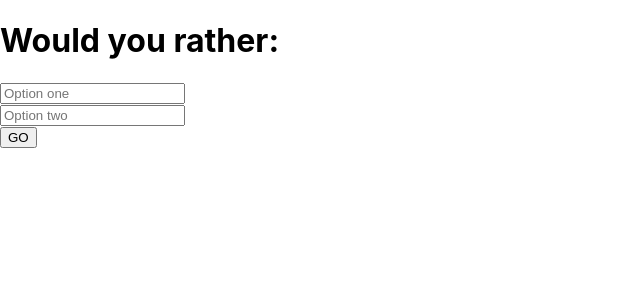
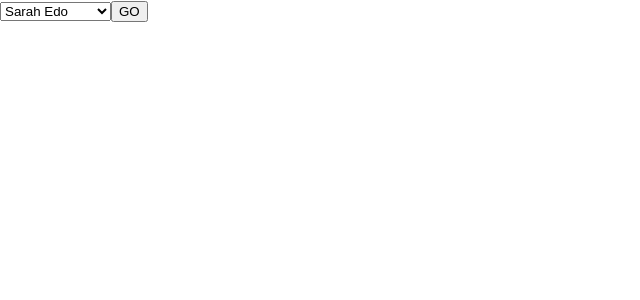
Before and after one commit to Svetansu/wyr1.1, a React (Create React App) app: page / in a window 1280 px wide. Shown: the top 300 px of the page, without its empty margins (0-640 px from the left). Built offline with nearby package versions, Linux system fonts and the light colour scheme.

Commit message:
added login functionality

```diff
--- a/src/actions/shared.js
+++ b/src/actions/shared.js
@@ -1,9 +1,6 @@
 import { getInitialData } from '../utils/api'
 import { receiveUsers } from './users'
 import { receiveQuestions } from './questions'
-import { setAuthedUser } from './authedUsers'
-
-const ID = 'tylermcginnis';
 
 export function handleInitialData () {
     return (dispatch) => {
@@ -11,7 +8,6 @@ export function handleInitialData () {
         .then(({ users, questions }) => {
             dispatch(receiveUsers(users))
             dispatch(receiveQuestions(questions))
-            dispatch(setAuthedUser(ID))
         })
     }
 }
--- a/src/components/App.js
+++ b/src/components/App.js
@@ -3,6 +3,7 @@ import { connect } from 'react-redux';
 import { handleInitialData } from '../actions/shared';
 import Dashboard from './Dashboard';
 import NewQuestion from './NewQuestion';
+import LoginPage from './LoginPage';
 
 class App extends Component {
   componentDidMount() {
@@ -11,8 +12,8 @@ class App extends Component {
   render() {
     return (
       <div className="App">
-        {this.props.loading === true
-              ? null
+        {this.props.authedUser === null
+              ? <LoginPage />
               : <NewQuestion />}
       </div>
     );
@@ -21,7 +22,7 @@ class App extends Component {
 
 function mapStateToProps ({ authedUser }) {
   return {
-    loading: authedUser === null
+    authedUser
   }
 };
 
--- a/src/components/LoginPage.js
+++ b/src/components/LoginPage.js
@@ -1,11 +1,52 @@
-import React from 'react'
+import React, { Component } from 'react';
+import { setAuthedUser } from '../actions/authedUsers';
+import { connect } from 'react-redux';
 
-const LoginPage = () => {
-    return (
-        <div>
-            <h1>LoginPage</h1>
-        </div>
-    )
+class LoginPage extends Component {
+    state = {
+        userName: ''
+    }
+
+    handleChange = (value) => {
+        this.setState(()=> ({
+            userName: value
+        }))
+    }
+
+    handleSubmit = (e) => {
+        e.preventDefault();
+        const { dispatch } = this.props;
+        const uname = this.state.userName === "" ? "sarahedo" : this.state.userName;
+        dispatch(setAuthedUser(uname));
+    }
+
+    render() {
+
+        const { users } = this.props;
+
+        return (
+            <div>
+                <form onSubmit={this.handleSubmit}>
+                    <select onChange={(e) => this.handleChange(e.target.value)}>
+                        {users &&
+                            Object.keys(users).map(a => (
+                                <option key={a} value={a}>
+                                    {users[a].name}
+                                </option>
+                            ))
+                        }
+                    </select>
+                    <button type="submit">GO</button>
+                </form>
+            </div>
+        );
+    }
 }
 
-export default LoginPage
+function mapStateToProps ({ users }) {
+    return {
+        users
+    }
+}
+
+export default connect(mapStateToProps)(LoginPage);
```
